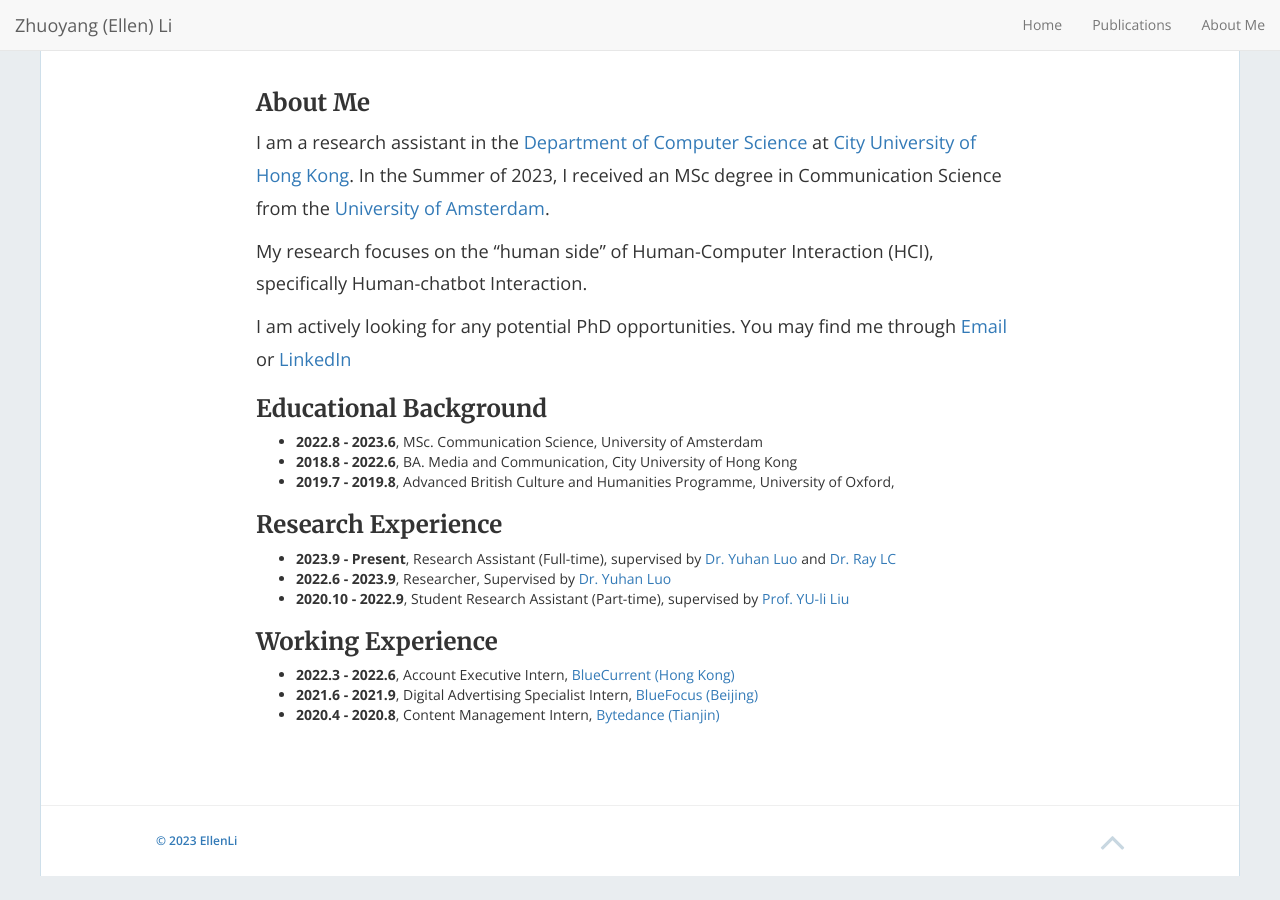
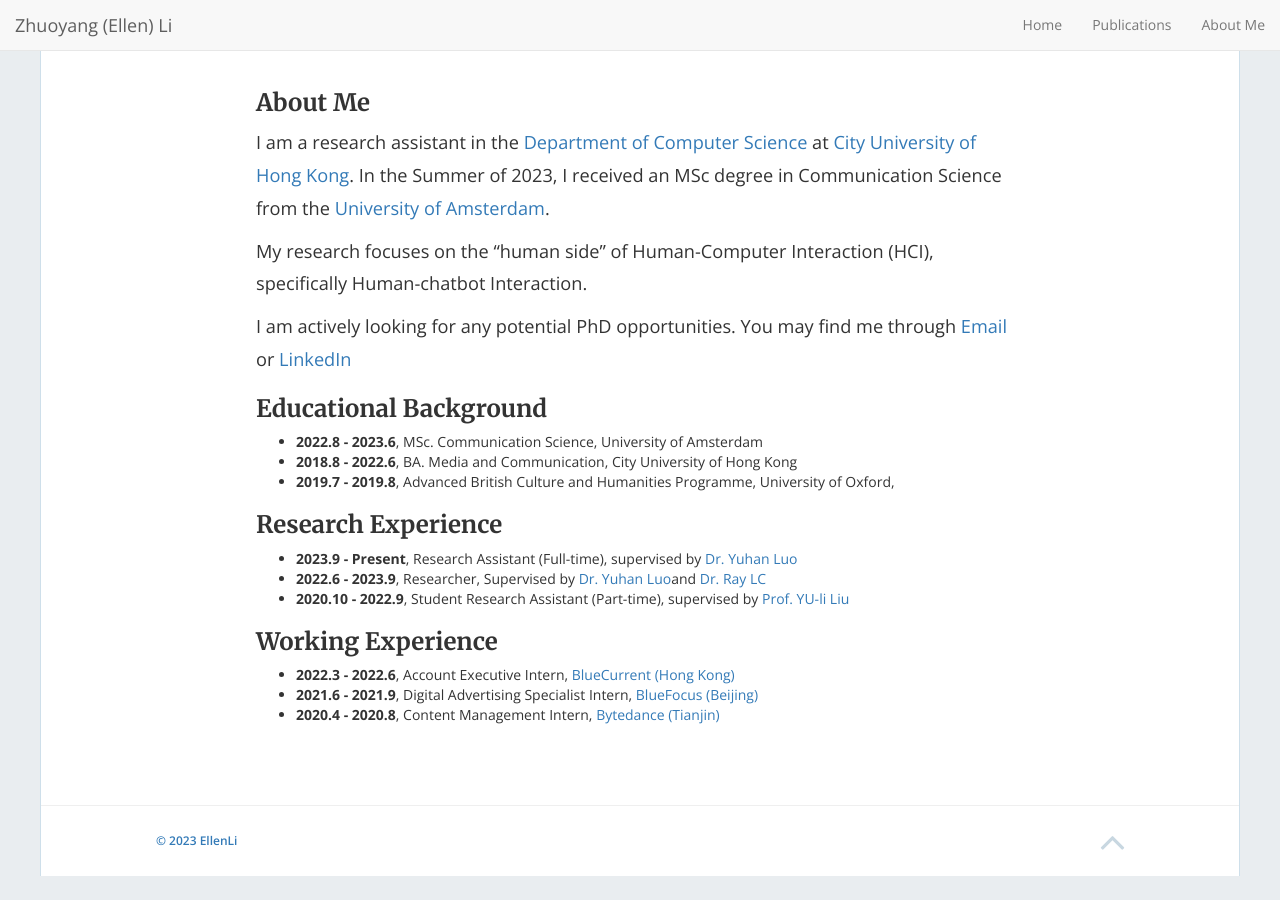
Before and after one commit to jamigibbs/phantom, a Jekyll site: the page built from about.md, in a window 1280 px wide. Built offline with Jekyll 4.4.1, drawn with Linux system fonts in a browser that asks for light colours; nearby versions of some CDN libraries.

```diff
--- a/about.md
+++ b/about.md
@@ -19,8 +19,8 @@ You may find me through [Email](zhuoyanli4@cityu.edu.hk) or [LinkedIn](https://w
 
 ### Research Experience
 
-- **2023.9 - Present**, Research Assistant (Full-time), supervised by [Dr. Yuhan Luo](https://yuhanlolo.github.io/me/) and [Dr. Ray LC](https://www.scm.cityu.edu.hk/people/ray-lc)
-- **2022.6 - 2023.9**, Researcher, Supervised by [Dr. Yuhan Luo](https://yuhanlolo.github.io/me/)
+- **2023.9 - Present**, Research Assistant (Full-time), supervised by [Dr. Yuhan Luo](https://yuhanlolo.github.io/me/)
+- **2022.6 - 2023.9**, Researcher, Supervised by [Dr. Yuhan Luo](https://yuhanlolo.github.io/me/)and [Dr. Ray LC](https://www.scm.cityu.edu.hk/people/ray-lc)
 - **2020.10 - 2022.9**, Student Research Assistant (Part-time), supervised by [Prof. YU-li Liu](https://scholars.cityu.edu.hk/en/persons/yuli-liu(cb5a972e-b906-4c9a-8966-2d04034e50f0).html)
 
 ### Working Experience
```
